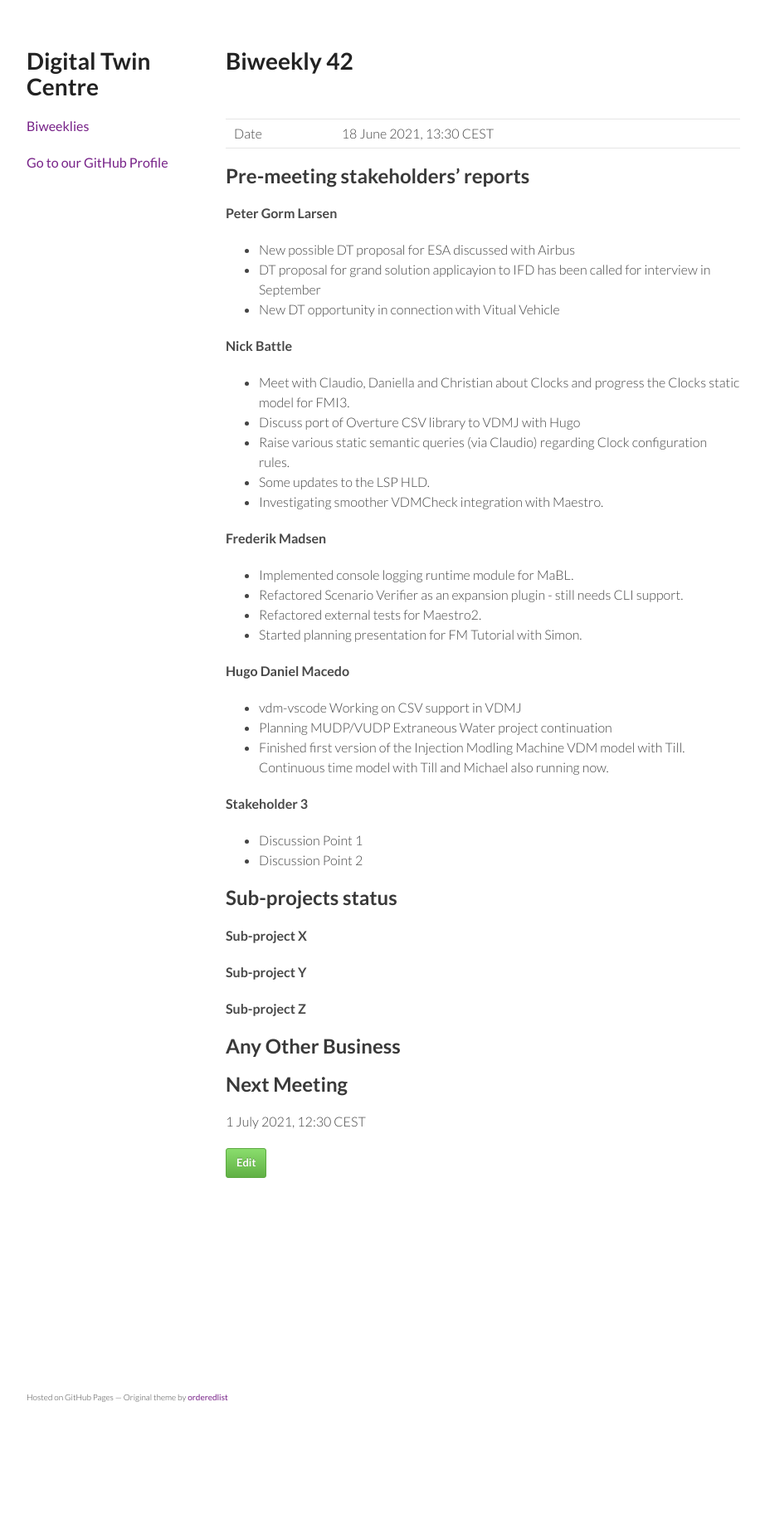
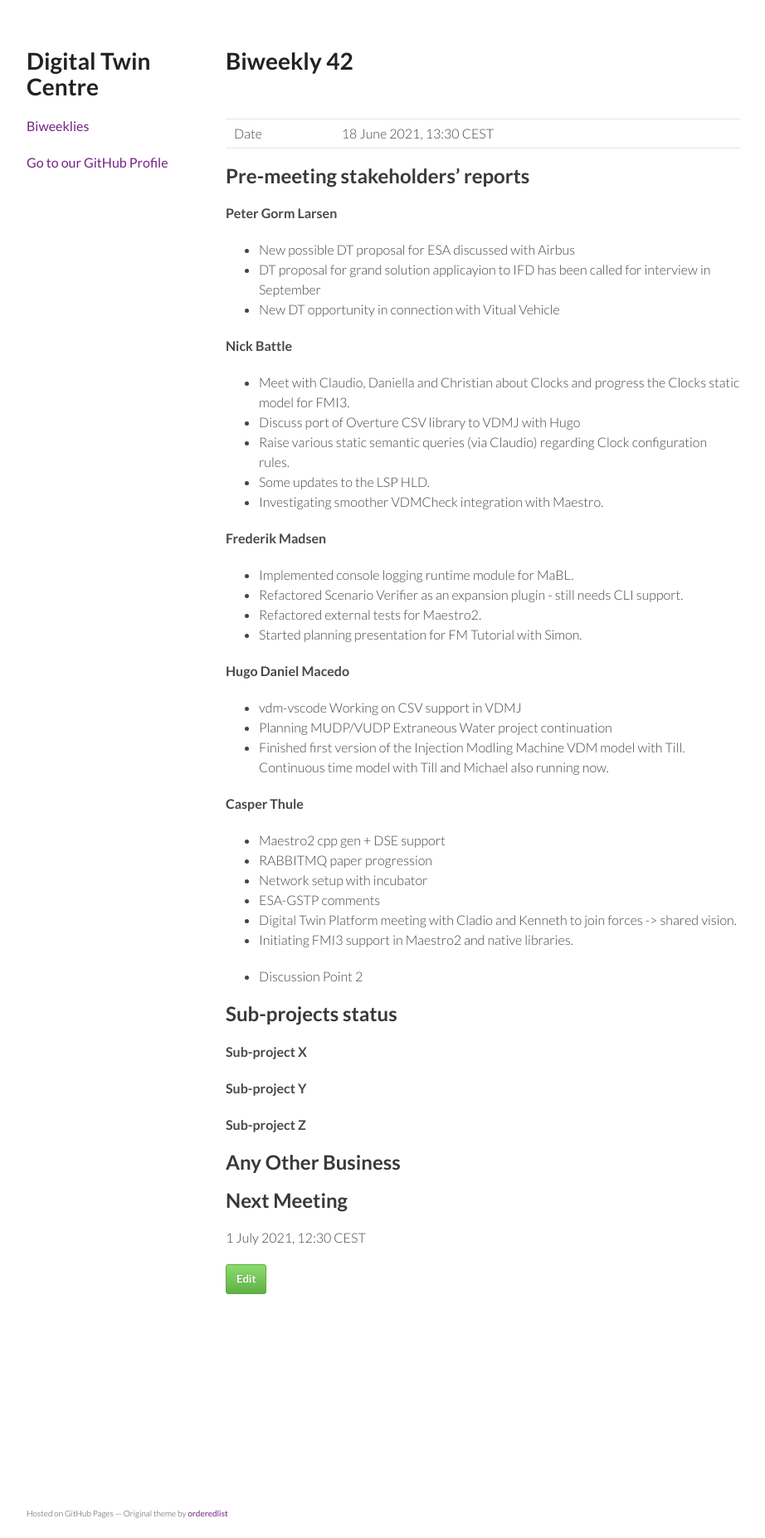
Before and after one commit to digitaltwincentre/digitaltwincentre.github.io, a Jekyll site: the page built from _biweeklies/Biweekly-42.md, in a window 1280 px wide. Shown: the whole page at 83% size, without its empty margins (178-1100 px from the left). Built offline with Jekyll 4.4.1, drawn with Linux system fonts in a browser that asks for light colours; nearby versions of some CDN libraries; before the commit the page ends 1714 px from its top, so only the background shows below that.

Commit message:
Update Biweekly-42.md

```diff
--- a/_biweeklies/Biweekly-42.md
+++ b/_biweeklies/Biweekly-42.md
@@ -43,8 +43,14 @@ date: 18 June 2021, 1330 CEST
 * Planning MUDP/VUDP Extraneous Water project continuation
 * Finished first version of the Injection Modling Machine VDM model with Till. Continuous time model with Till and Michael also running now.
 
-#### Stakeholder 3
-* Discussion Point 1
+#### Casper Thule
+* Maestro2 cpp gen + DSE support
+* RABBITMQ paper progression
+* Network setup with incubator
+* ESA-GSTP comments
+* Digital Twin Platform meeting with Cladio and Kenneth to join forces -> shared vision.
+* Initiating FMI3 support in Maestro2 and native libraries.
+
 * Discussion Point 2
 
 
```
